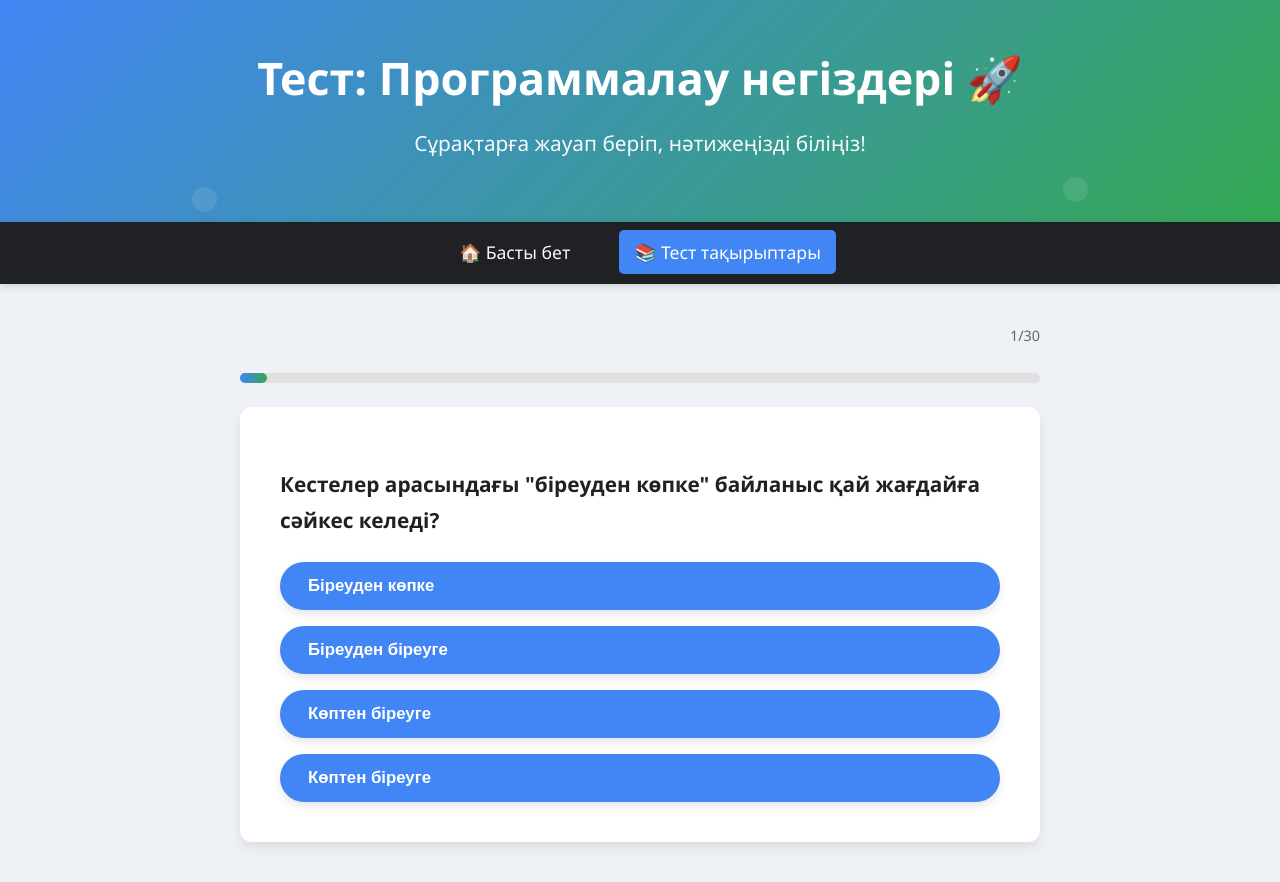
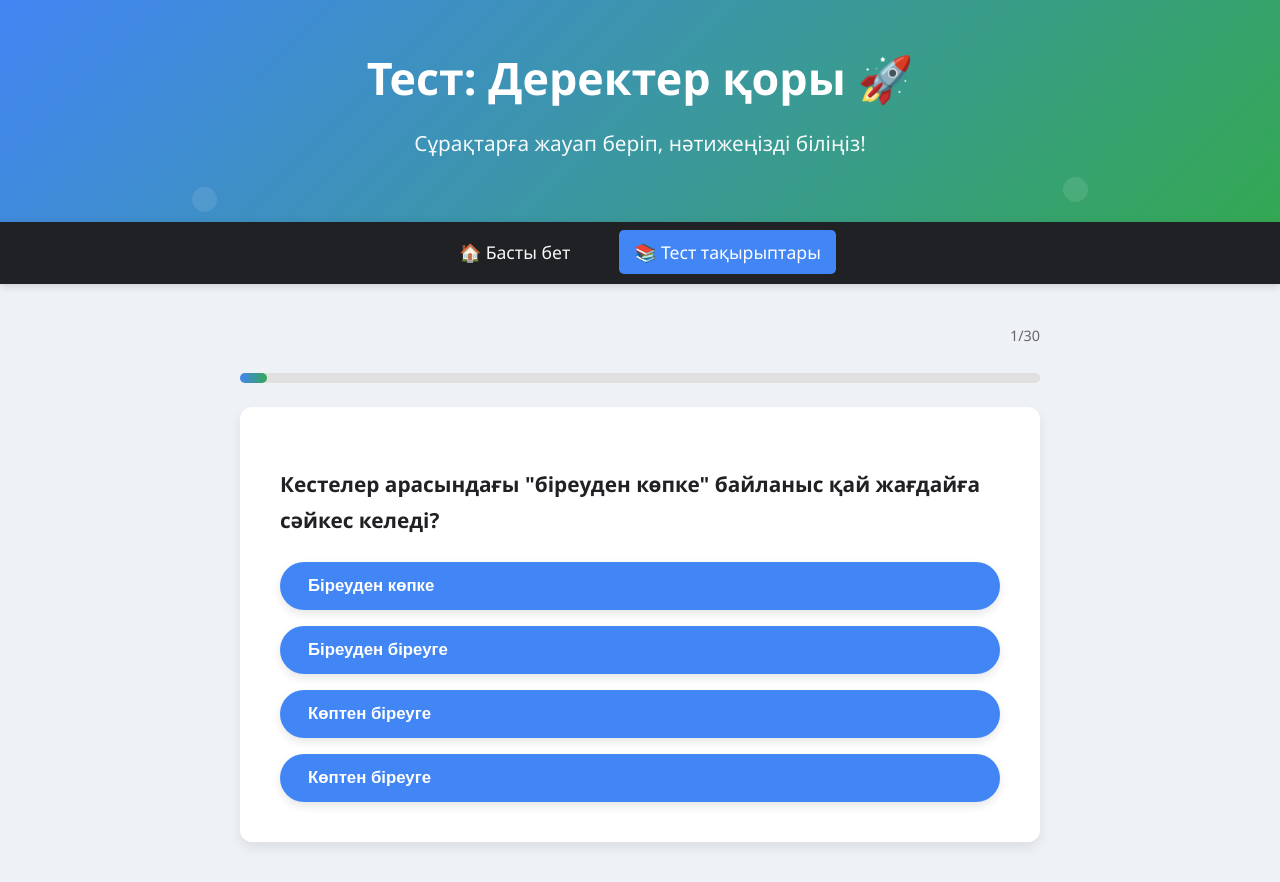
Before and after one commit to sautbekov077/ent4it, a plain HTML site: page derekter.html in a window 1280 px wide. Drawn offline with Linux system fonts and the light colour scheme.

Commit message:
Update title and header for derekter.html

```diff
--- a/derekter.html
+++ b/derekter.html
@@ -3,7 +3,7 @@
 <head>
   <meta charset="UTF-8">
   <meta name="viewport" content="width=device-width, initial-scale=1.0">
-  <title>Тест: Ақпарат тақырыбының негіздері</title>
+  <title>Тест: Деректор қорының тақырыбының негіздері</title>
   <style>
     :root {
       --primary-color: #4285f4; /* Google Blue */
@@ -281,7 +281,7 @@
 <body>
   <header>
     <div class="header-content">
-      <h1>Тест: Программалау негіздері 🚀</h1>
+      <h1>Тест: Деректер қоры 🚀</h1>
       <p class="subtitle">Сұрақтарға жауап беріп, нәтижеңізді біліңіз!</p>
     </div>
   </header>
```
